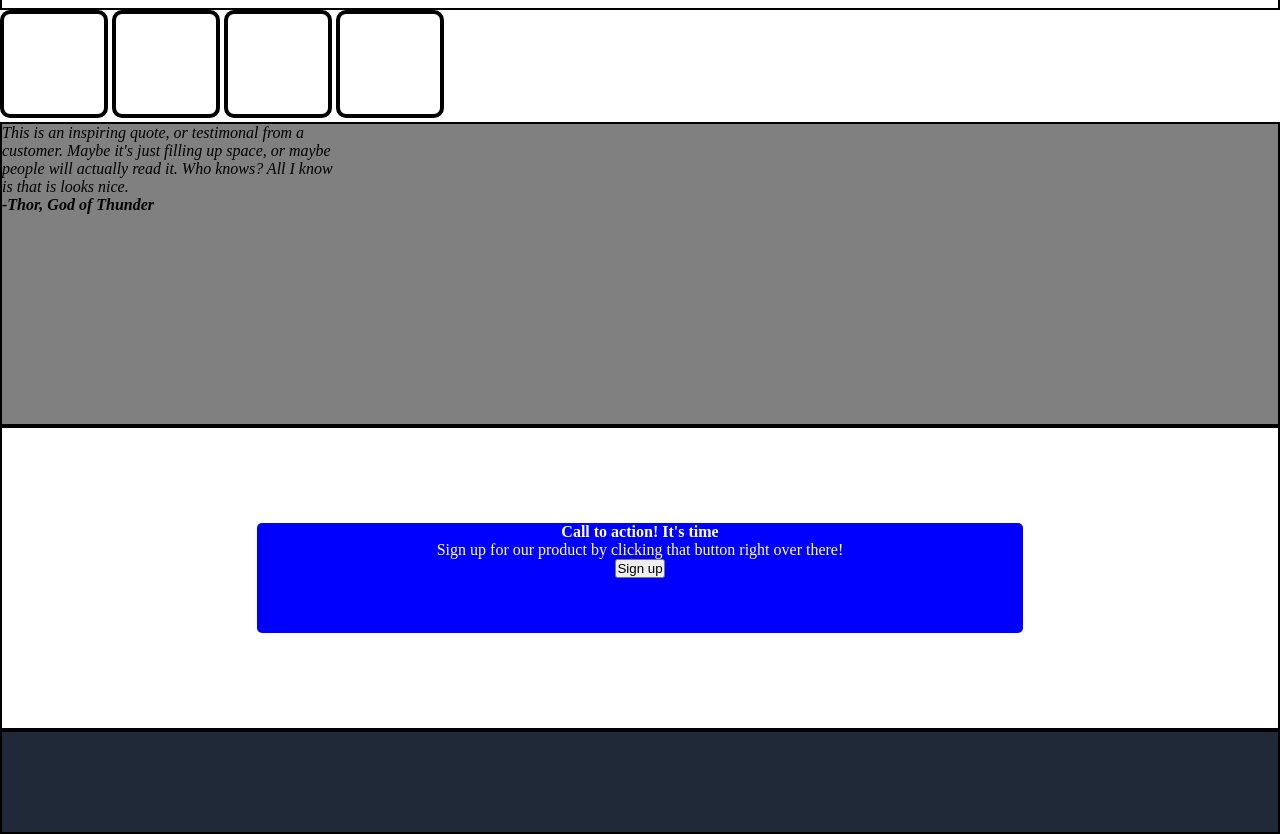
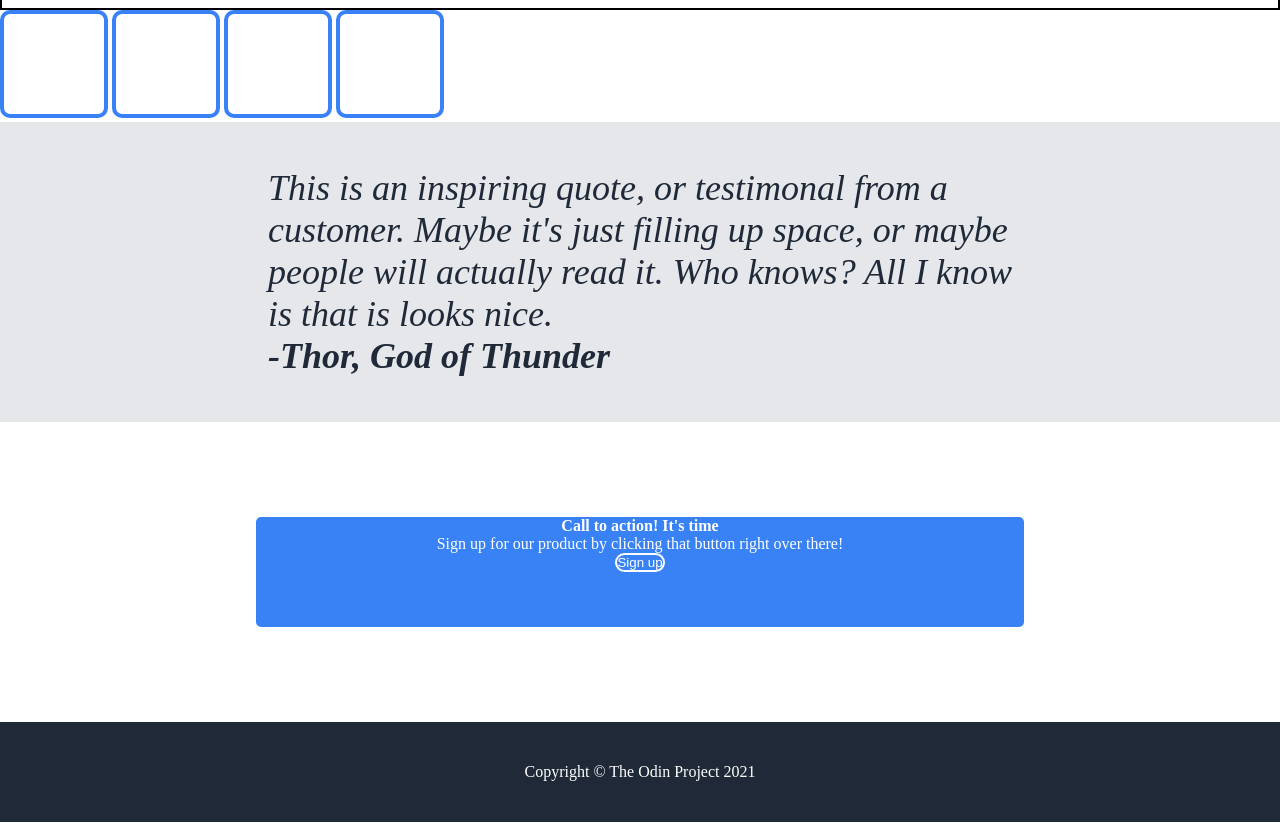
Before and after one commit to ctryon85/Landing-Page, a plain HTML site: page index.html in a window 1280 px wide. Shown: the part 600-1434 px from the top of the page. Drawn offline with Linux system fonts and the light colour scheme.

Commit message:
TODO: fix proper container placement aand finish landing page

```diff
--- a/index.html
+++ b/index.html
@@ -57,6 +57,8 @@ people will actually read it. Who knows? All I know <br> is that is looks nice.<
 
 </div>
 
-<footer class="footer"></footer>
+<footer class="footer">
+    <p class="copyright">Copyright © The Odin Project 2021</p>
+</footer>
 </body>
 </html>
--- a/styles.css
+++ b/styles.css
@@ -94,7 +94,7 @@
   width: 8%;
   height: 4%;
   bottom: 56%;
-  background-color:blue;
+  background-color:#3882f6;
   border-radius: 10px;
   align-items: center;
   justify-content: center;
@@ -124,7 +124,7 @@
   height: 100px;
   width: 100px;
   border-radius: 10px;
-  border: 4px solid black;
+  border: 4px solid #3882f6;
   justify-content: center;
   align-items: center;
 
@@ -136,9 +136,12 @@ display: flex;
 }
 
 .box-4 {
-  background:grey;
-  border: 2px solid black;
+  background:#E5E7EB;
   height: 300px;
+  align-items: center;
+  justify-content: center;
+  color: #1f2937;
+  font-size: 36px;
 }
 
 .box-5  {
@@ -147,7 +150,6 @@ display: flex;
 
     .box-5 {
       background: white;
-      border: 2px solid black;
       height: 300px;
       color: white;
       align-items: center;
@@ -158,21 +160,31 @@ display: flex;
   .call-to-action {
     width: 60%;
     height: 110px;
-    background-color: blue;
+    background-color:#3882f6 ;
     border-radius: 5px;
     justify-content: center;
     text-align: center;
+  }
 
-
+  .lower-button {
+    background-color: #3882f6;
+    border:2px solid white;
+    border-radius: 10px;
+    color: white;
 
   }
-
 
 .footer {
   display: flex;
 }
 .footer {
   background:#1f2937;
-  border: 2px solid black;
   height: 100px;
+  align-items: center;
+  justify-content: center;
+  text-align: center;
 }
+
+.copyright {
+  color: white;
+}
```
